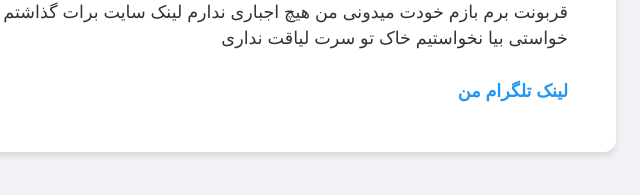
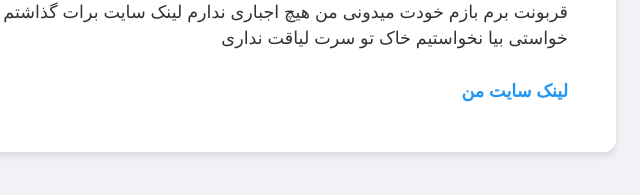
Before and after one commit to rsd-rasansoltani/tb, a plain HTML site: page confirmation.html in a window 1280 px wide. Shown: the part 507-702 px from the top of the page, 372-1012 px from the left. Drawn offline with Linux system fonts and the light colour scheme; a web font is replaced by a local one.

Commit message:
Update confirmation.html

```diff
--- a/confirmation.html
+++ b/confirmation.html
@@ -79,7 +79,7 @@
 
 قربونت برم بازم خودت میدونی من هیچ اجباری ندارم لینک سایت برات گذاشتم خواستی بیا نخواستیم خاک تو سرت لیاقت نداری
 
-<a href="https://rasandesign.ir" class="link" target="_blank">لینک تلگرام من</a>`;
+<a href="https://rasandesign.ir" class="link" target="_blank">لینک سایت من</a>`;
 
       document.getElementById("message").innerHTML = message;
     </script>
```
